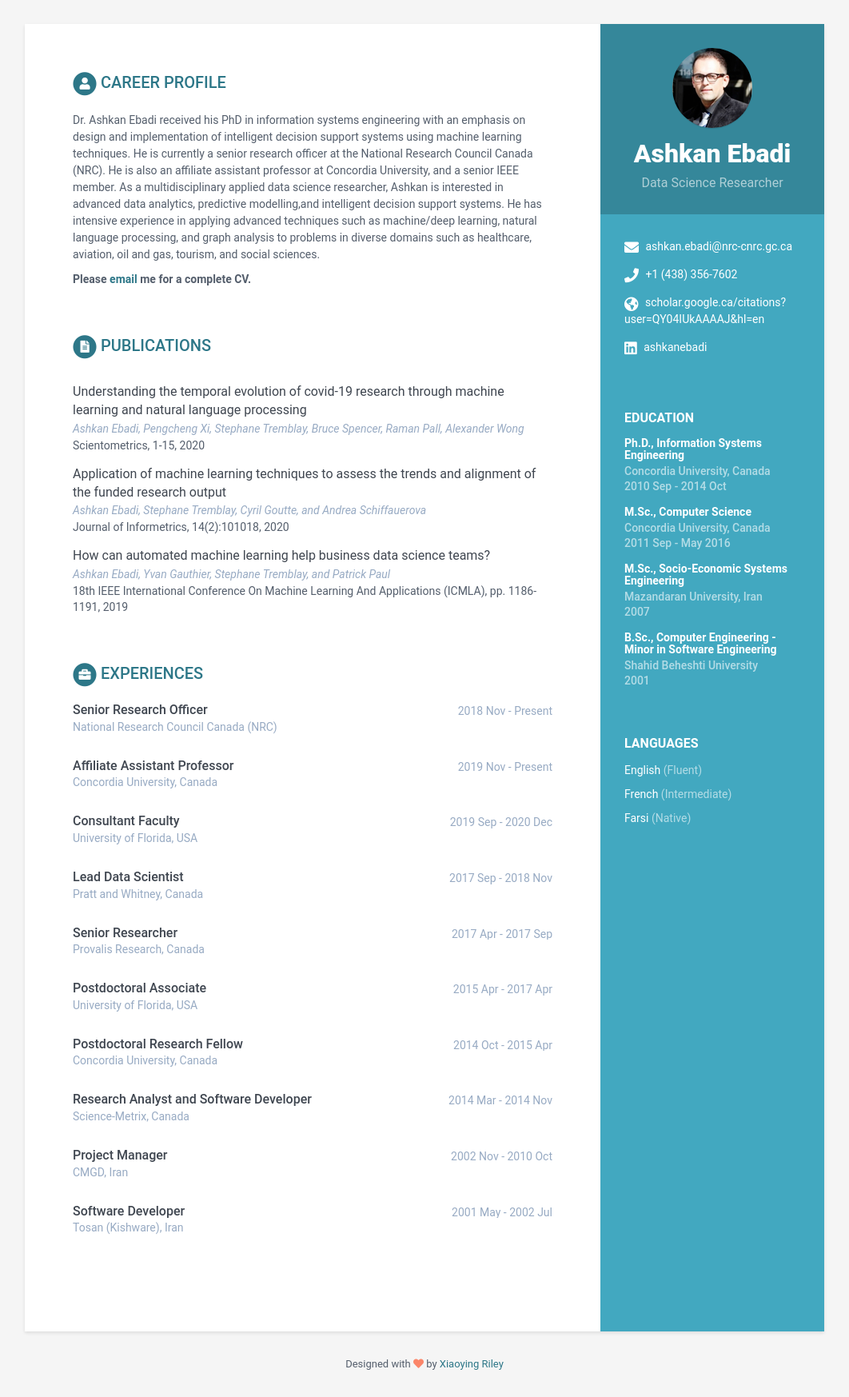
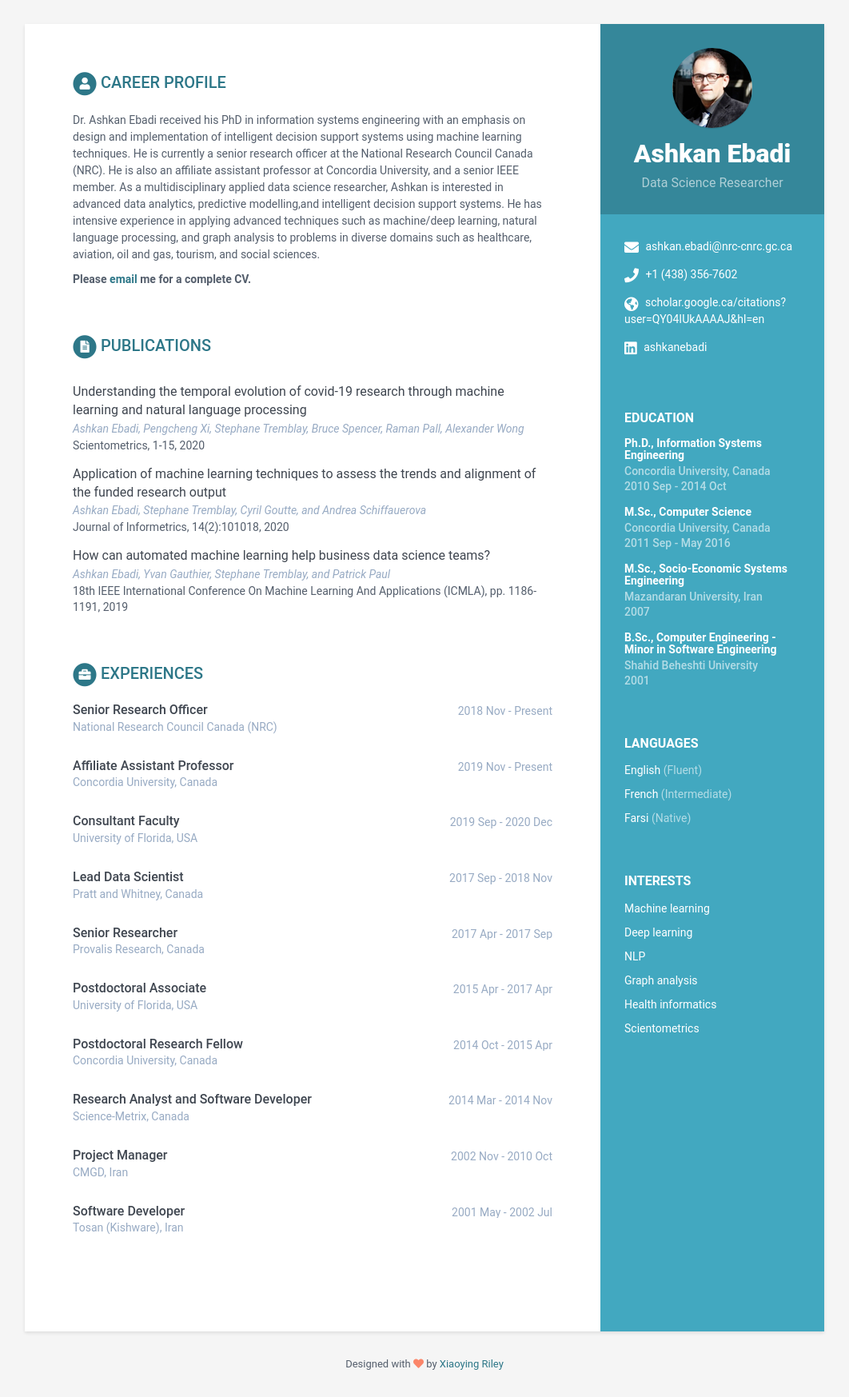
Before and after one commit to ashkan-nrc/ashkan-nrc.github.io, a Jekyll site: the page built from index.html, in a window 1280 px wide. Shown: the whole page at 80% size, without its empty margins (109-1171 px from the left). Built offline with Jekyll 4.4.1, drawn with Linux system fonts in a browser that asks for light colours.

Commit message:
data updated...

```diff
--- a/_data/data.yml
+++ b/_data/data.yml
@@ -34,14 +34,23 @@ sidebar:
       - idiom: Farsi
         level: Native
 
-#    interests:
-#      - item: Guitar
+    interests:
+      - item: Machine learning
 #        link:
-#
-#      - item: Basketball
+
+      - item: Deep learning
 #        link:
-#
-#      - item: Biking
+
+      - item: NLP
+#        link:
+
+      - item: Graph analysis
+#        link:
+
+      - item: Health informatics
+#        link:
+
+      - item: Scientometrics
 #        link:
 
 career-profile:
```
